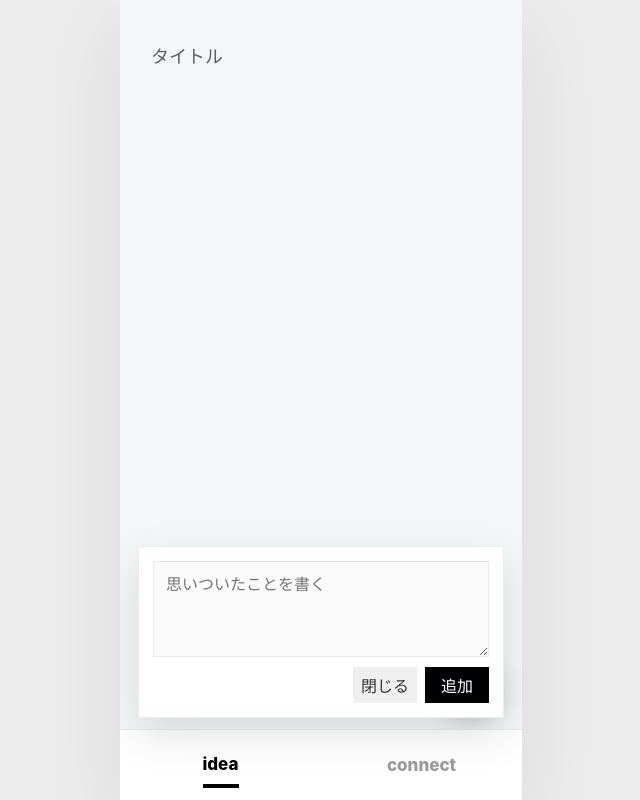
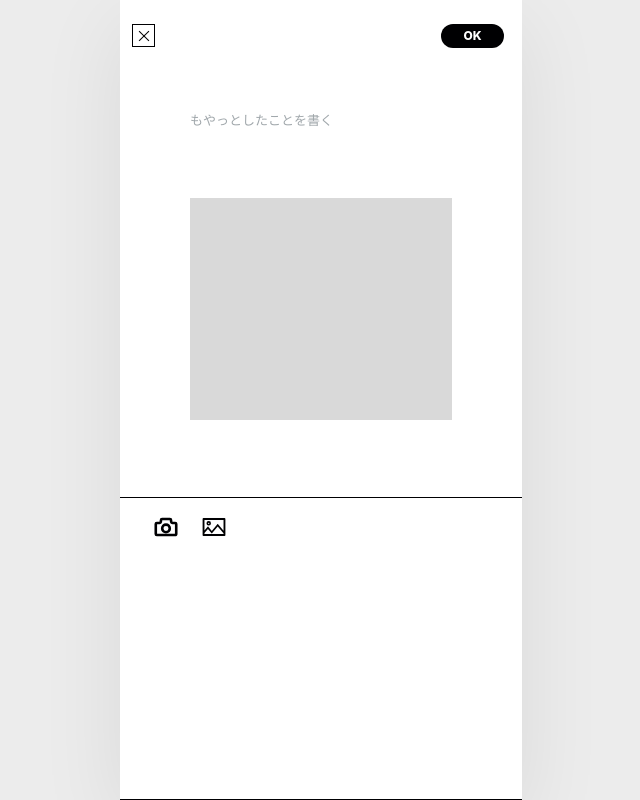
Before and after one commit to nakrme/moyatto-connect, a React (Vite) app: page / in a window 1280 px wide. Both pictures are taken after a click on the button "アイディアを追加". Shown: the whole page, without its empty margins (319-959 px from the left). Built offline with nearby package versions, Linux system fonts and the light colour scheme.

Commit message:
Redesign idea composer screen

```diff
--- a/package.json
+++ b/package.json
@@ -11,7 +11,8 @@
   },
   "dependencies": {
     "react": "^19.2.7",
-    "react-dom": "^19.2.7"
+    "react-dom": "^19.2.7",
+    "react-icons": "^5.7.0"
   },
   "devDependencies": {
     "@types/node": "^24.13.2",
--- a/src/App.css
+++ b/src/App.css
@@ -296,6 +296,118 @@
   transform: translateY(-1px);
 }
 
+.idea-composer-screen {
+  position: absolute;
+  inset: 0;
+  z-index: 8;
+  min-height: 100%;
+  background: #fff;
+  color: #60666a;
+  border: 0;
+  border-bottom: 1px solid #000002;
+}
+
+.idea-composer-top {
+  height: 72px;
+  display: flex;
+  align-items: flex-start;
+  justify-content: space-between;
+  padding: 24px 18px 0 12px;
+}
+
+.composer-close {
+  position: relative;
+  width: 23px;
+  height: 23px;
+  border: 1px solid #000002;
+  background: transparent;
+  padding: 0;
+}
+
+.composer-close::before,
+.composer-close::after {
+  content: '';
+  position: absolute;
+  left: 50%;
+  top: 50%;
+  width: 14px;
+  height: 1px;
+  background: #000002;
+  transform: translate(-50%, -50%) rotate(45deg);
+}
+
+.composer-close::after {
+  transform: translate(-50%, -50%) rotate(-45deg);
+}
+
+.composer-ok {
+  min-width: 63px;
+  height: 24px;
+  border: 0;
+  border-radius: 999px;
+  background: #000002;
+  color: #fff;
+  font-size: 12px;
+  font-weight: 800;
+  line-height: 1;
+}
+
+.idea-composer-screen textarea {
+  display: block;
+  width: 262px;
+  min-height: 74px;
+  margin: 36px auto 0;
+  padding: 0;
+  border: 0;
+  outline: none;
+  resize: none;
+  background: transparent;
+  color: #60666a;
+  font: inherit;
+  font-size: 13px;
+  line-height: 1.85;
+}
+
+.idea-composer-screen textarea::placeholder {
+  color: #a0a7ab;
+}
+
+.composer-image-preview {
+  width: 262px;
+  height: 222px;
+  margin: 16px auto 0;
+  background: #d9d9d9;
+}
+
+.composer-tool-row {
+  position: absolute;
+  left: 0;
+  right: 0;
+  top: 497px;
+  display: flex;
+  gap: 18px;
+  align-items: center;
+  padding: 14px 31px;
+  border-top: 1px solid #000002;
+}
+
+.composer-tool-row button {
+  width: 30px;
+  height: 30px;
+  display: grid;
+  place-items: center;
+  border: 0;
+  background: transparent;
+  color: #000002;
+  padding: 0;
+}
+
+.composer-tool-row svg {
+  width: 26px;
+  height: 26px;
+  stroke-width: 1.4;
+}
+
 .composer {
   position: absolute;
   left: 18px;
--- a/src/App.tsx
+++ b/src/App.tsx
@@ -1,5 +1,7 @@
 import { useEffect, useMemo, useState } from 'react'
 import type { CSSProperties, FormEvent, PointerEvent } from 'react'
+import { AiOutlinePicture } from 'react-icons/ai'
+import { CiCamera } from 'react-icons/ci'
 import './App.css'
 
 type Tab = 'idea' | 'connect'
@@ -373,18 +375,32 @@ function App() {
         </div>
 
         {addingIdea ? (
-          <form className="composer" onSubmit={addIdea}>
+          <form className="idea-composer-screen" onSubmit={addIdea}>
+            <div className="idea-composer-top">
+              <button
+                aria-label="閉じる"
+                className="composer-close"
+                type="button"
+                onClick={() => setAddingIdea(false)}
+              />
+              <button className="composer-ok" type="submit">
+                OK
+              </button>
+            </div>
             <textarea
               autoFocus
               value={draft}
               onChange={(event) => setDraft(event.target.value)}
-              placeholder="思いついたことを書く"
+              placeholder="もやっとしたことを書く"
             />
-            <div className="composer-actions">
-              <button type="button" onClick={() => setAddingIdea(false)}>
-                閉じる
+            <div className="composer-image-preview" aria-hidden="true" />
+            <div className="composer-tool-row" aria-label="画像追加">
+              <button aria-label="カメラ" type="button">
+                <CiCamera />
               </button>
-              <button type="submit">追加</button>
+              <button aria-label="写真" type="button">
+                <AiOutlinePicture />
+              </button>
             </div>
           </form>
         ) : null}
```
Also changed, not shown: 1 other file (tests, documents, lock files or other folders).
